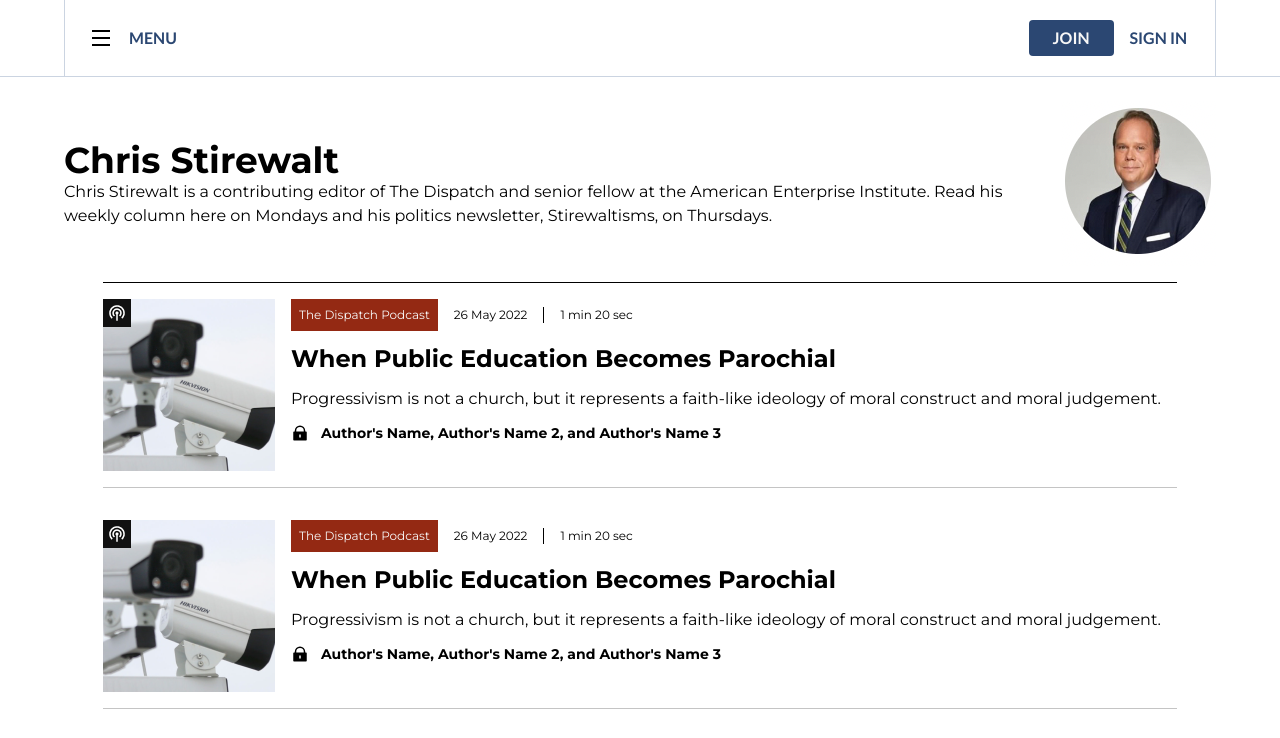
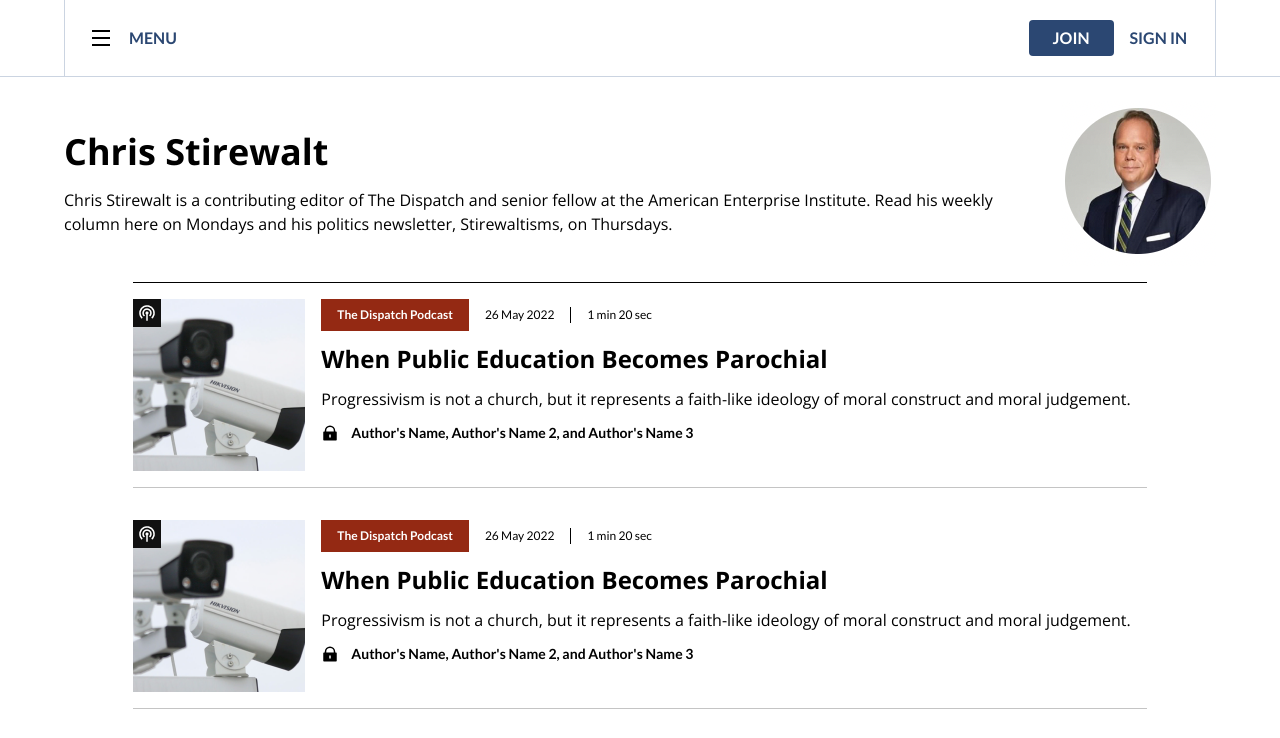
Before and after one commit to khaninshaldev/plain-chris-stirewalt, a website: page index.html in a window 1280 px wide. Shown: the top 738 px of the page. Drawn offline with nearby package versions, Linux system fonts and the light colour scheme.

Commit message:
UPDATE 10

```diff
--- a/index.html
+++ b/index.html
@@ -29,10 +29,10 @@
         class="pt-6 w-full flex flex-col items-center justify-between md:flex-row md:gap-10"
       >
         <section class="order-2 md:order-1">
-          <h1 class="text-4xl text-center mb-2 md:text-left md:mb-0">
+          <h1 class="text-4xl text-center mb-4 md:text-left">
             Chris Stirewalt
           </h1>
-          <p class="text-[14px] md:text-base lg:max-w-[60em]">
+          <p class="text-small font-light lg:max-w-[60em]">
             Chris Stirewalt is a contributing editor of The Dispatch and senior
             fellow at the American Enterprise Institute. Read his weekly column
             here on Mondays and his politics newsletter, Stirewaltisms, on
--- a/src/styles/global.css
+++ b/src/styles/global.css
@@ -1,18 +1,16 @@
-@import url("https://fonts.googleapis.com/css2?family=Lato:wght@100;300;400;700;900&family=Montserrat:wght@300;400;500;600;700;800;900&display=swap");
+@import url("https://fonts.googleapis.com/css2?family=Lato:wght@100;300;400;700;900&family=Open+Sans:wght@300;400;500;600;700;800&display=swap");
 
 @tailwind base;
 @tailwind components;
 @tailwind utilities;
 
 @layer base {
-  h1,
-  h2,
-  p {
-    font-family: "Montserrat", sans-serif;
+  html {
+    @apply font-open font-normal;
   }
 
   button {
-    font-family: "Lato", sans-serif;
+    @apply font-lato font-bold;
   }
 
   h1,
@@ -33,6 +31,10 @@
 
   .ghost-btn {
     @apply bg-transparent px-2 text-blue-300 hover:bg-brand-iron-grey;
+  }
+
+  .text-small {
+    @apply text-[14px] md:text-base;
   }
 
   /* BLOG ARTICLE COMPONENTS */
@@ -59,12 +61,16 @@
     @apply mt-4 flex flex-col gap-3 md:mt-0 md:px-4;
   }
 
+  .blog-paragraph {
+    @apply text-small;
+  }
+
   .blog-tag-and-date {
-    @apply flex items-center gap-4 text-xs;
+    @apply flex items-center gap-4 text-xs font-lato;
   }
 
   .blog-tag {
-    @apply p-2 bg-red-300 text-white;
+    @apply py-2 px-4 bg-red-300 text-white font-bold;
   }
 
   .blog-read-time {
@@ -80,6 +86,6 @@
   }
 
   .blog-authors-text {
-    @apply font-bold text-sm;
+    @apply font-bold text-sm font-lato;
   }
 }
--- a/tailwind.config.js
+++ b/tailwind.config.js
@@ -15,7 +15,7 @@
       transparent: "transparent",
       current: "currentColor",
       black: "#111111",
-      white: "#F7F7F7",
+      white: "#FFFFFF",
       red: {
         100: "#FFB4B4",
         200: "#CA533B",
@@ -83,6 +83,7 @@
     },
     extend: {
       fontFamily: {
+        open: ["Open Sans", "sans-serif"],
         minion: ["MinionPro", "Helvetica", "Arial", "sans-serif"],
         lato: ["Lato", "Helvetica", "Verdana", "Tahoma", "sans-serif"],
         "lato-bold": [
```
Also changed, not shown: dist/output.css.
